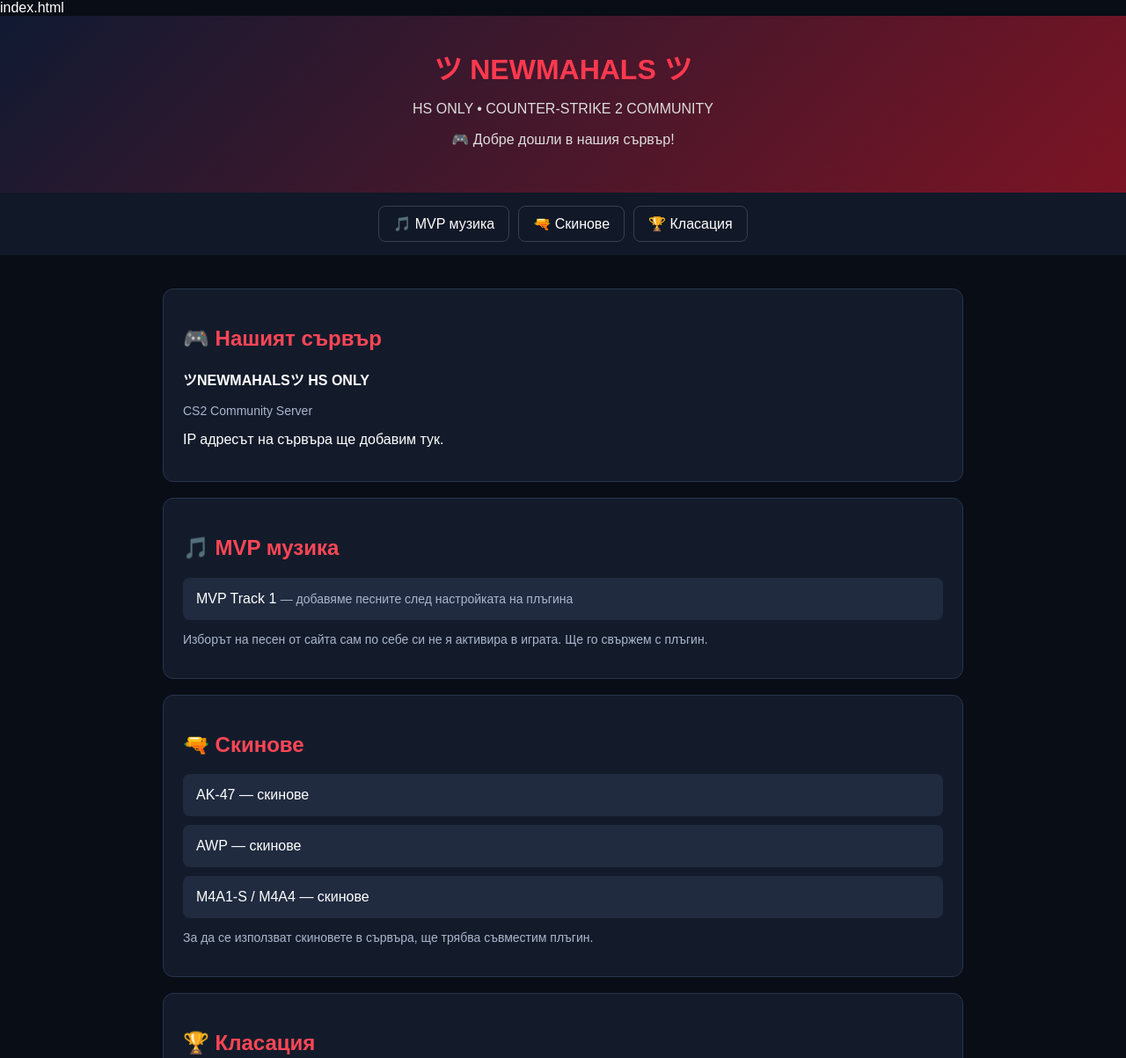
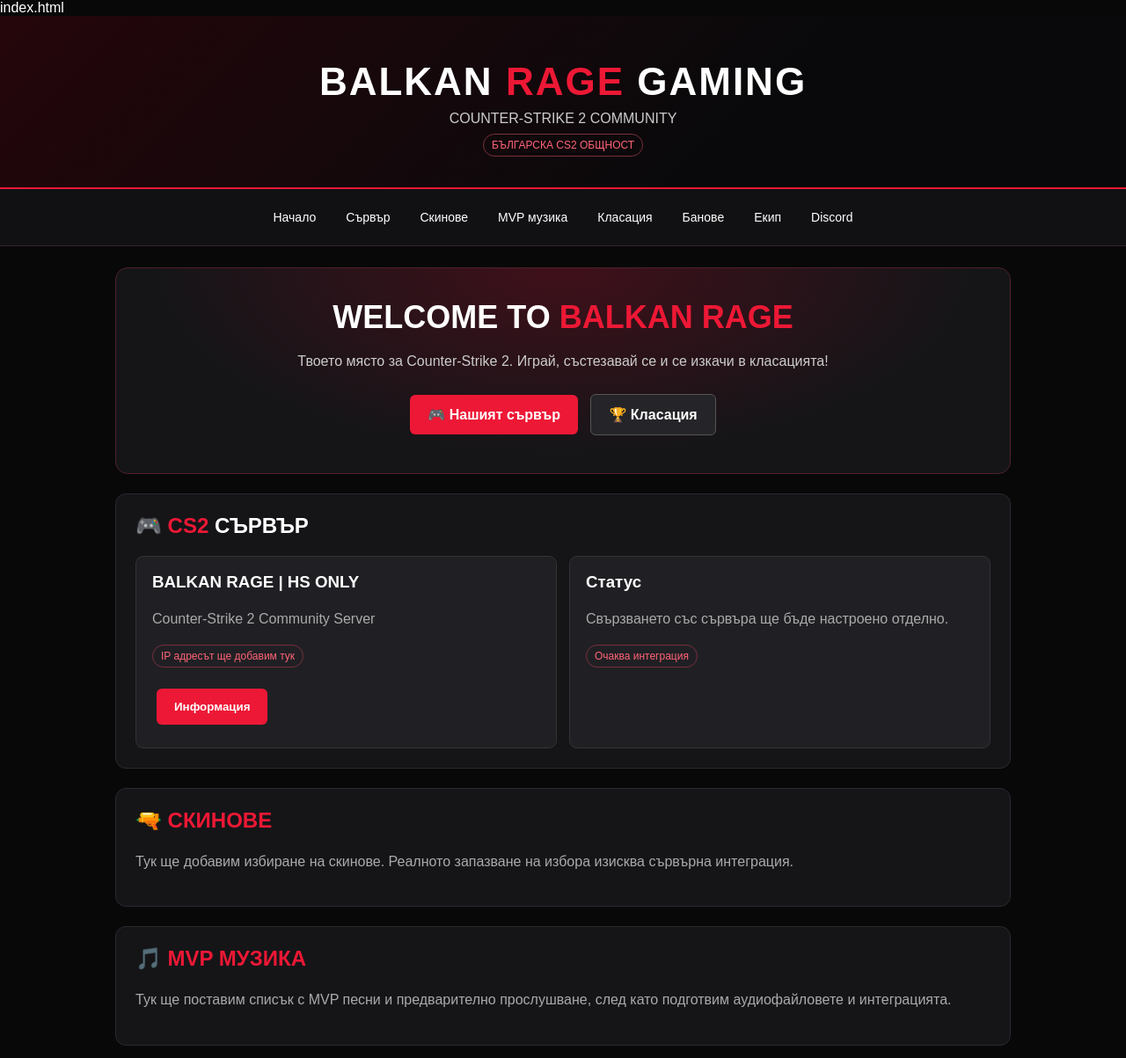
Before and after one commit to berkhddhkushakli/newmahals-cs2, a plain HTML site: page index.html in a window 1280 px wide. Shown: the top 1203 px of the page at 88% size. Drawn offline with Linux system fonts and the light colour scheme.

Commit message:
Update index.html

```diff
--- a/index.html
+++ b/index.html
@@ -4,59 +4,119 @@ index.html
 <head>
 <meta charset="UTF-8">
 <meta name="viewport" content="width=device-width, initial-scale=1">
-<title>NEWMAHALS HS ONLY</title>
+<title>BALKAN RAGE GAMING | CS2</title>
+<meta name="description" content="BALKAN RAGE GAMING — Counter-Strike 2 community">
 <style>
+:root{--red:#ed1835;--bg:#080809;--panel:#151518;--muted:#aaa}
 *{box-sizing:border-box}
-body{margin:0;background:#090d16;color:#fff;font-family:Arial,sans-serif}
-header{text-align:center;padding:35px 15px;background:linear-gradient(135deg,#101a32,#7c1424)}
-h1{margin:0;color:#ff394f;font-size:32px}
-header p{color:#ddd}
-nav{display:flex;justify-content:center;gap:10px;flex-wrap:wrap;padding:15px;background:#111827}
-nav a{color:white;text-decoration:none;padding:10px 16px;border:1px solid #374151;border-radius:8px}
-main{max-width:950px;margin:auto;padding:20px}
-section{background:#131b2b;margin:18px 0;padding:22px;border-radius:12px;border:1px solid #26344c}
-h2{color:#ff4655}
-.item{background:#202b40;padding:15px;margin:10px 0;border-radius:8px}
-button{background:#e52c42;color:white;border:0;padding:10px 15px;border-radius:6px;cursor:pointer}
-.small{color:#aab6cc;font-size:14px}
-footer{text-align:center;padding:25px;color:#9ca3af}
+html{scroll-behavior:smooth}
+body{margin:0;background:var(--bg);color:#fff;font-family:Arial,sans-serif}
+header{background:linear-gradient(135deg,#25060b,#09090b 65%);text-align:center;padding:35px 18px;border-bottom:2px solid var(--red)}
+.logo{width:150px;height:150px;object-fit:contain;border-radius:18px}
+h1{margin:15px 0 8px;font-size:clamp(27px,5vw,44px);letter-spacing:2px}
+h1 span{color:var(--red)}
+header p{color:#ccc;margin:8px}
+nav{display:flex;flex-wrap:wrap;justify-content:center;gap:8px;padding:14px;background:#111114;position:sticky;top:0;z-index:5;border-bottom:1px solid #302126}
+nav a{color:#fff;text-decoration:none;padding:10px 13px;border-radius:6px;font-size:14px}
+nav a:hover{background:var(--red)}
+main{max-width:1050px;margin:auto;padding:24px 16px}
+.hero{padding:35px 22px;text-align:center;background:radial-gradient(ellipse at top,#40101a,#151518 65%);border:1px solid #50202a;border-radius:14px}
+.hero h2{font-size:clamp(24px,4vw,36px);margin:0 0 12px}
+.hero p{color:#ccc;line-height:1.6}
+.btn{display:inline-block;margin:8px 5px;padding:13px 20px;background:var(--red);color:#fff;text-decoration:none;border:0;border-radius:6px;font-weight:bold;cursor:pointer}
+.btn.secondary{background:#252529;border:1px solid #555}
+section{margin-top:22px;padding:22px;background:var(--panel);border:1px solid #29292f;border-radius:12px}
+h2{margin-top:0}
+h2 .accent{color:var(--red)}
+.grid{display:grid;grid-template-columns:repeat(auto-fit,minmax(210px,1fr));gap:14px}
+.card{background:#202024;padding:18px;border-radius:9px;border:1px solid #333}
+.card h3{margin-top:0}
+.muted{color:var(--muted);line-height:1.6}
+.tag{display:inline-block;color:#ff6478;border:1px solid #78303d;padding:5px 9px;border-radius:20px;font-size:12px}
+footer{text-align:center;padding:28px 16px;color:#888;border-top:1px solid #29292f;margin-top:25px}
 </style>
 </head>
 <body>
 <header>
-<h1>ツ NEWMAHALS ツ</h1>
-<p>HS ONLY • COUNTER-STRIKE 2 COMMUNITY</p>
-<p>🎮 Добре дошли в нашия сървър!</p>
+  <img class="logo" src="logo.png" alt="Balkan Rage Gaming лого" onerror="this.style.display='none'">
+  <h1>BALKAN <span>RAGE</span> GAMING</h1>
+  <p>COUNTER-STRIKE 2 COMMUNITY</p>
+  <span class="tag">БЪЛГАРСКА CS2 ОБЩНОСТ</span>
 </header>
+
 <nav>
-<a href="#music">🎵 MVP музика</a>
-<a href="#skins">🔫 Скинове</a>
-<a href="#rank">🏆 Класация</a>
+  <a href="#home">Начало</a>
+  <a href="#server">Сървър</a>
+  <a href="#skins">Скинове</a>
+  <a href="#mvp">MVP музика</a>
+  <a href="#ranking">Класация</a>
+  <a href="#bans">Банове</a>
+  <a href="#team">Екип</a>
+  <a href="#discord">Discord</a>
 </nav>
+
 <main>
-<section>
-<h2>🎮 Нашият сървър</h2>
-<p><b>ツNEWMAHALSツ HS ONLY</b></p>
-<p class="small">CS2 Community Server</p>
-<p>IP адресът на сървъра ще добавим тук.</p>
-</section>
-<section id="music">
-<h2>🎵 MVP музика</h2>
-<div class="item">MVP Track 1 <span class="small">— добавяме песните след настройката на плъгина</span></div>
-<p class="small">Изборът на песен от сайта сам по себе си не я активира в играта. Ще го свържем с плъгин.</p>
-</section>
-<section id="skins">
-<h2>🔫 Скинове</h2>
-<div class="item">AK-47 — скинове</div>
-<div class="item">AWP — скинове</div>
-<div class="item">M4A1-S / M4A4 — скинове</div>
-<p class="small">За да се използват скиновете в сървъра, ще трябва съвместим плъгин.</p>
-</section>
-<section id="rank">
-<h2>🏆 Класация</h2>
-<div class="item">Системата за точки ще се свърже със сървъра на следващ етап.</div>
-</section>
+  <div class="hero" id="home">
+    <h2>WELCOME TO <span style="color:#ed1835">BALKAN RAGE</span></h2>
+    <p>Твоето място за Counter-Strike 2. Играй, състезавай се и се изкачи в класацията!</p>
+    <a class="btn" href="#server">🎮 Нашият сървър</a>
+    <a class="btn secondary" href="#ranking">🏆 Класация</a>
+  </div>
+
+  <section id="server">
+    <h2>🎮 <span class="accent">CS2</span> СЪРВЪР</h2>
+    <div class="grid">
+      <div class="card">
+        <h3>BALKAN RAGE | HS ONLY</h3>
+        <p class="muted">Counter-Strike 2 Community Server</p>
+        <p><span class="tag">IP адресът ще добавим тук</span></p>
+        <button class="btn" onclick="alert('Ще добавим IP адреса на сървъра, когато го потвърдим.')">Информация</button>
+      </div>
+      <div class="card">
+        <h3>Статус</h3>
+        <p class="muted">Свързването със сървъра ще бъде настроено отделно.</p>
+        <span class="tag">Очаква интеграция</span>
+      </div>
+    </div>
+  </section>
+
+  <section id="skins">
+    <h2>🔫 <span class="accent">СКИНОВЕ</span></h2>
+    <p class="muted">Тук ще добавим избиране на скинове. Реалното запазване на избора изисква сървърна интеграция.</p>
+  </section>
+
+  <section id="mvp">
+    <h2>🎵 <span class="accent">MVP МУЗИКА</span></h2>
+    <p class="muted">Тук ще поставим списък с MVP песни и предварително прослушване, след като подготвим аудиофайловете и интеграцията.</p>
+  </section>
+
+  <section id="ranking">
+    <h2>🏆 <span class="accent">КЛАСАЦИЯ</span></h2>
+    <div class="grid">
+      <div class="card"><h3>Точки</h3><p class="muted">Ще се зареждат от CS2 сървъра.</p></div>
+      <div class="card"><h3>Убийства</h3><p class="muted">Ще се зареждат от статистиката на играчите.</p></div>
+    </div>
+  </section>
+
+  <section id="bans">
+    <h2>🚫 <span class="accent">БАНЛИСТ</span></h2>
+    <p class="muted">Публичният банлист ще се свърже със сървърната база данни по-късно.</p>
+  </section>
+
+  <section id="team">
+    <h2>🛡️ <span class="accent">НАШИЯТ ЕКИП</span></h2>
+    <p class="muted">Информацията за администраторите ще добавим тук.</p>
+  </section>
+
+  <section id="discord">
+    <h2>💬 <span class="accent">ПРИСЪЕДИНИ СЕ</span></h2>
+    <p class="muted">Discord поканата ще добавим, когато ми изпратиш линка.</p>
+  </section>
 </main>
-<footer>NEWMAHALS HS ONLY • CS2 COMMUNITY</footer>
+
+<footer>
+  <strong>BALKAN RAGE GAMING</strong>
+  <p>© 2026 · Counter-Strike 2 Community</p>
+</footer>
 </body>
 </html>
```
